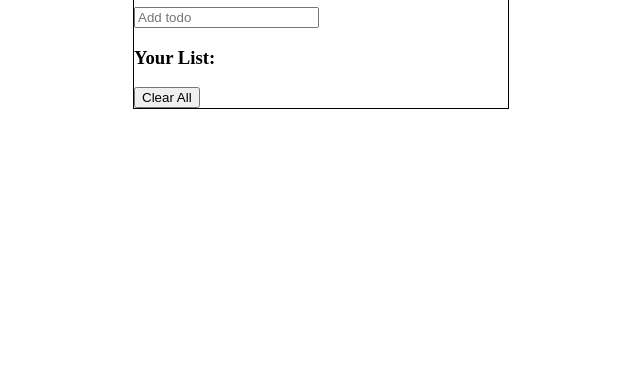
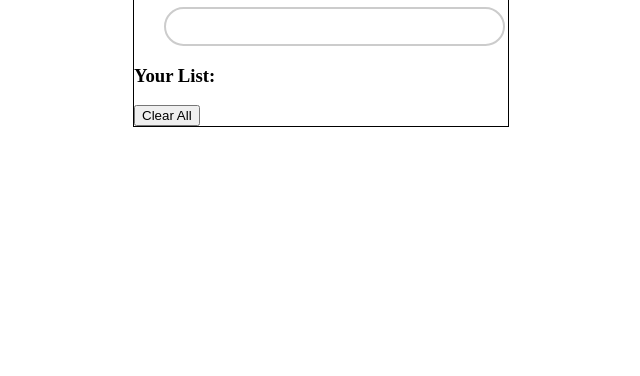
Before and after one commit to blairad/Todo_mk2, a plain HTML site: page todo.html in a window 1280 px wide. Shown: the part 424-800 px from the top of the page, without its empty margins (407-1047 px from the left). Drawn offline with Linux system fonts and the light colour scheme.

Commit message:
added css for form and changed placeholder

```diff
--- a/todo.css
+++ b/todo.css
@@ -6,3 +6,11 @@
     margin-left: -100px;
     border: 1px solid black;
   }
+  input[type=text] {
+    padding:10px;
+    border:2px solid #ccc;
+    -webkit-border-radius: 5px;
+    border-radius: 55px;
+    padding-left: 150px;
+    margin-left:30px;
+}
--- a/todo.html
+++ b/todo.html
@@ -12,7 +12,7 @@
         <h1 id="title">What is the plan for today?</h1>
 
         <form>
-            <input type="text" id="todo-item" placeholder="Add todo" required>
+            <input type="text" id="todo-item" placeholder="" required>
         </form>
 
         <h3 id="header">Your List:</h3>
```
